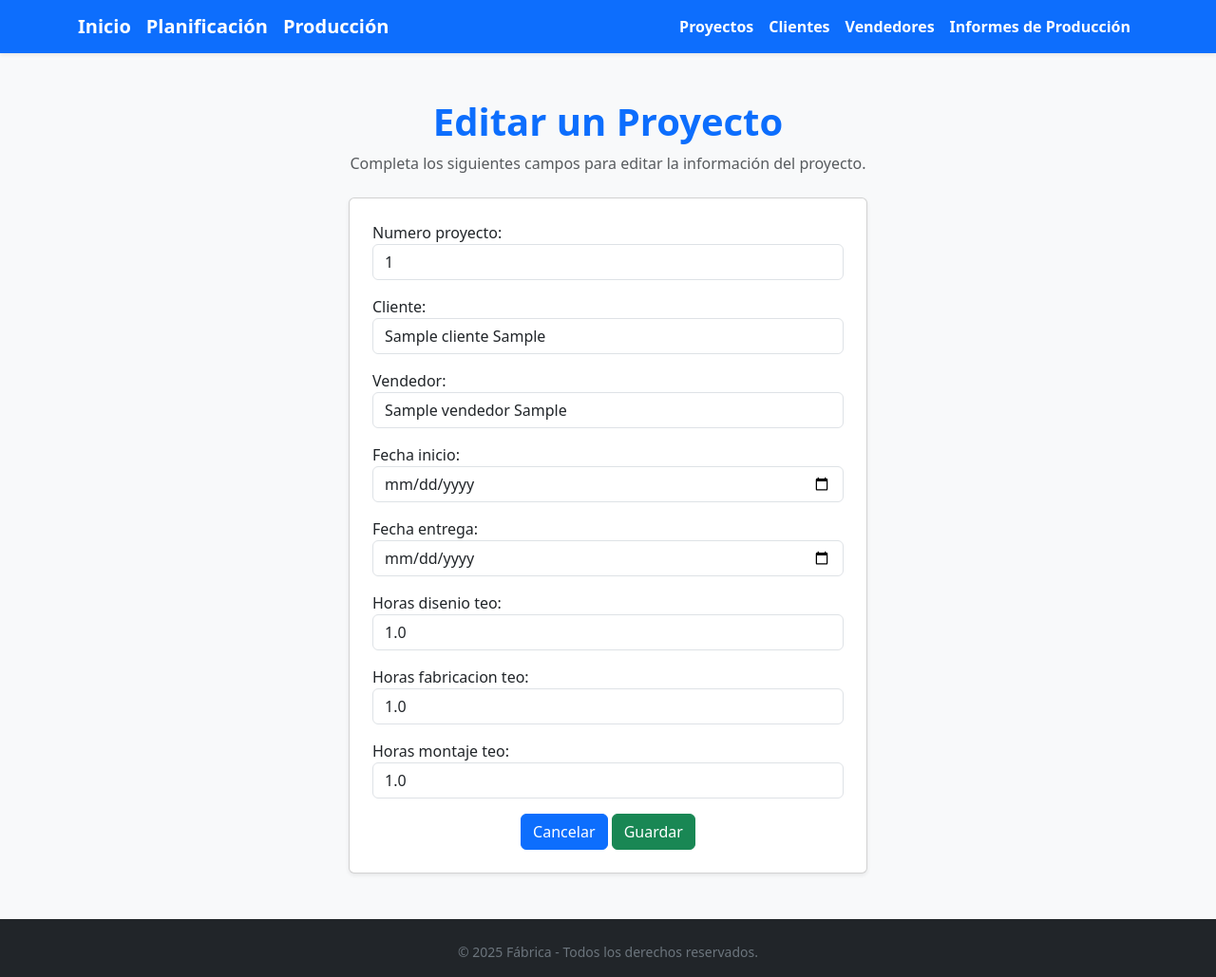
After one commit to MilanoDevX/FactoryProject_Milano, a Django app: page /proyectos/1/editar/ in a window 1280 px wide. The commit adds this page. Shown: the whole page at 95% size. Run offline with Django 5.2, Linux system fonts and the light colour scheme; tables that the repository leaves empty hold one stand-in row (values such as "Sample post").

Commit message:
added 'proyectos' CRUD views, urls and templates

```diff
--- /dev/null
+++ b/planificacion/templates/planificacion/proyectos_edit.html
@@ -0,0 +1,37 @@
+{% extends 'Main/index.html' %}
+
+{% block title %}
+| Crear Proyecto
+{% endblock title %}
+
+{% block content %}
+<div class="container my-5">
+    <div class="row justify-content-center">
+        <div class="col-md-8 col-lg-6">
+
+            <div class="text-center mb-4">
+                <h1 class="fw-bold text-primary">Editar un Proyecto</h1>
+                <p class="text-muted">Completa los siguientes campos para editar la información del proyecto.</p>
+            </div>
+
+            <div class="card shadow-sm p-4 mx-auto" style="max-width: 600px;">
+                <form method="POST">
+                    {% csrf_token %}
+                    {{ form.as_p }}
+
+                    <div class="text-center mt-3">
+                        <a href="{% url 'planificacion:proyectos' %}" class="btn btn-primary">
+                            Cancelar
+                        </a>
+                        <button type="submit" class="btn btn-success">
+                            Guardar
+                        </button>
+                    </div>
+                </form>
+
+            </div>
+
+        </div>
+    </div>
+</div>
+{% endblock content %}
--- a/planificacion/urls.py
+++ b/planificacion/urls.py
@@ -5,12 +5,15 @@ app_name = "planificacion"
 
 urlpatterns = [
     path ("planificacion/", views.planificacion, name="planificacion"),
+    path ("clientes/", views.clientes, name="clientes"),
+    path ("clientes/crear", views.crear_cliente, name="crear_cliente"),
+    path ("vendedores/", views.vendedores, name="vendedores"),
+    path ("vendedores/crear", views.crear_vendedor, name="crear_vendedor"),
     path ("proyectos/", views.proyectos, name="proyectos"),
-    path ("clientes/", views.clientes, name="clientes"),
-    path ("vendedores/", views.vendedores, name="vendedores"),
     path ("proyectos/crear", views.crear_proyecto, name="crear_proyecto"),
-    path ("clientes/crear", views.crear_cliente, name="crear_cliente"),
-    path ("vendedores/crear", views.crear_vendedor, name="crear_vendedor"),
+    path("proyectos/<int:numero_proyecto>/", views.detalles_proyecto, name="detalles_proyecto"),
+    path("proyectos/<int:numero_proyecto>/editar/", views.editar_proyecto, name="editar_proyecto"),
+    path("proyectos/<int:numero_proyecto>/eliminar/", views.eliminar_proyecto, name="eliminar_proyecto"),
 
 
 ]
--- a/planificacion/views.py
+++ b/planificacion/views.py
@@ -1,4 +1,5 @@
-from django.shortcuts import render, redirect
+from django.shortcuts import render, redirect, get_object_or_404
+from django.contrib import messages
 from .models import Cliente, Vendedor, Proyecto
 from .forms import *
 
@@ -57,3 +58,30 @@ def crear_vendedor(request):
     else:
         form = VendedorForm()
     return render(request, "planificacion/crear_vendedor.html", context={"form": form})
+
+
+def detalles_proyecto(request, numero_proyecto):
+    proyecto = get_object_or_404(Proyecto, numero_proyecto=numero_proyecto)
+    return render(request, "planificacion/proyectos_detail.html", {"proyecto": proyecto})
+
+
+def editar_proyecto(request, numero_proyecto):
+    proyecto = get_object_or_404(Proyecto, numero_proyecto=numero_proyecto)
+    if request.method == "POST":
+        form = ProyectoForm(request.POST, instance=proyecto)
+        if form.is_valid():
+            form.save()
+            messages.success(request, "El proyecto se ha actualizado correctamente.")
+            return redirect("planificacion:proyectos")
+    else:
+        form = ProyectoForm(instance=proyecto)
+    return render(request, "planificacion/proyectos_edit.html", {"form": form, "proyecto": proyecto})
+
+
+def eliminar_proyecto(request, numero_proyecto):
+    proyecto = get_object_or_404(Proyecto, numero_proyecto=numero_proyecto)
+    if request.method == "POST":
+        proyecto.delete()
+        messages.success(request, "El proyecto se ha eliminado correctamente.")
+        return redirect("planificacion:proyectos")
+    return render(request, "planificacion/proyectos_confirm_delete.html", {"proyecto": proyecto})
--- a/produccion/templates/produccion/produccion_form.html
+++ b/produccion/templates/produccion/produccion_form.html
@@ -11,7 +11,7 @@
 
             <div class="text-center mb-4">
                 <h1 class="fw-bold text-primary">Registrar Producción</h1>
-                <p class="text-muted">Completa los siguientes campos para registrar una nueva producción.</p>
+                <p class="text-muted">Completa los siguientes campos para registrar los datos de producción.</p>
             </div>
 
             <div class="card shadow-sm p-4 mx-auto" style="max-width: 600px;">
@@ -59,11 +59,11 @@
                     </div>
 
                     <div class="text-center mt-3">
-                        <a href="{% url 'produccion:produccion_list' %}" class="btn btn-outline-primary">
+                        <a href="{% url 'produccion:produccion_list' %}" class="btn btn-primary">
                             Cancelar
                         </a>
                         <button type="submit" class="btn btn-success">
-                            Guardar Producción
+                            Guardar
                         </button>
                     </div>
                 </form>
--- a/produccion/templates/produccion/produccion_list.html
+++ b/produccion/templates/produccion/produccion_list.html
@@ -52,9 +52,9 @@
                             <div>Montaje: {{ produccion.horas_montaje_real|default_if_none:"0" }}</div>
                         </td>
                         <td class="text-center">
-                            <a href="{% url 'produccion:produccion_detail' produccion.numero_proyecto.numero_proyecto %}" class="btn btn-sm btn-outline-info">Ver</a>
-                            <a href="{% url 'produccion:produccion_edit' produccion.numero_proyecto.numero_proyecto %}" class="btn btn-sm btn-outline-warning">Editar</a>
-                            <a href="{% url 'produccion:produccion_delete' produccion.numero_proyecto.numero_proyecto %}" class="btn btn-sm btn-outline-danger">Eliminar</a>
+                            <a href="{% url 'produccion:produccion_detail' produccion.numero_proyecto.numero_proyecto %}" class="btn btn-info btn-sm me-1" style="width:70px">Ver</a>
+                            <a href="{% url 'produccion:produccion_edit' produccion.numero_proyecto.numero_proyecto %}" class="btn btn-warning btn-sm me-1" style="width:70px"">Editar</a>
+                            <a href="{% url 'produccion:produccion_delete' produccion.numero_proyecto.numero_proyecto %}" class="btn btn-danger btn-sm" style="width:70px">Eliminar</a>
 
                         </td>
                     </tr>
```
Also changed, not shown: planificacion/templates/planificacion/proyectos.html (+9 -0 lines), planificacion/templates/planificacion/proyectos_confirm_delete.html (added, +21 -0 lines), planificacion/templates/planificacion/proyectos_detail.html (added, +44 -0 lines).
